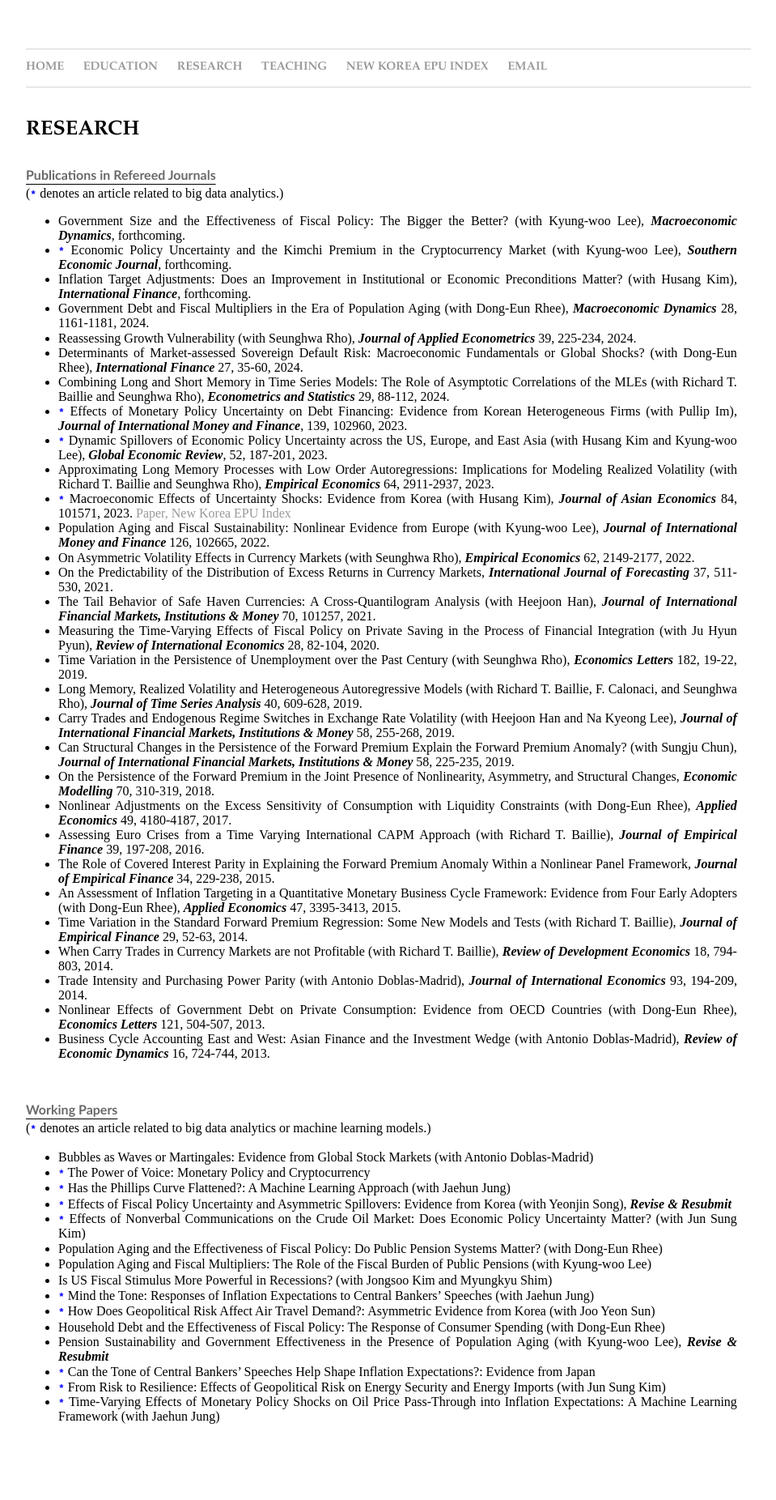
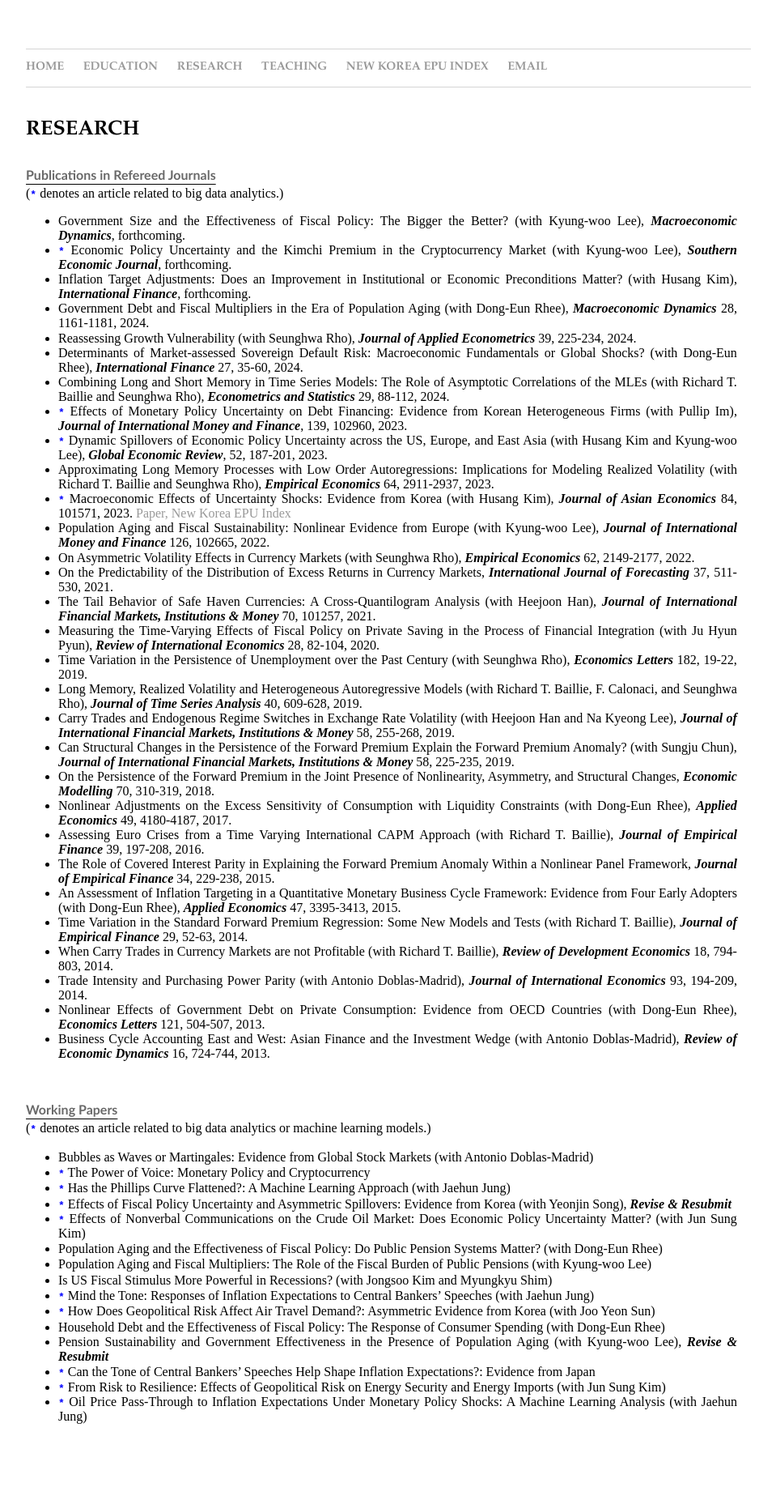
Before and after one commit to dooyeoncho/dooyeoncho.github.io, a Jekyll site: the page built from pages/research.html, in a window 1280 px wide. Shown: the whole page at 81% size, without its empty margins (160-1119 px from the left). Built offline with Jekyll 4.4.1, drawn with Linux system fonts in a browser that asks for light colours.

Commit message:
Update research.html

```diff
--- a/pages/research.html
+++ b/pages/research.html
@@ -74,6 +74,6 @@ span {
 		<span><li>Pension Sustainability and Government Effectiveness in the Presence of Population Aging (with Kyung-woo Lee), <em property="italic"><b>Revise & Resubmit</b></em></li></span>
 		<span><li><code style="color : blue"><b>*</b></code> Can the Tone of Central Bankers’ Speeches Help Shape Inflation Expectations?: Evidence from Japan</li></span>
 		<span><li><code style="color : blue"><b>*</b></code> From Risk to Resilience: Effects of Geopolitical Risk on Energy Security and Energy Imports (with Jun Sung Kim)</li></span>
-		<span><li><code style="color : blue"><b>*</b></code> Time-Varying Effects of Monetary Policy Shocks on Oil Price Pass-Through into Inflation Expectations: A Machine Learning Framework (with Jaehun Jung)</li></span>
+		<span><li><code style="color : blue"><b>*</b></code> Oil Price Pass-Through to Inflation Expectations Under Monetary Policy Shocks: A Machine Learning Analysis (with Jaehun Jung)</li></span>
 	</ul>
 </div>&nbsp;&nbsp;&nbsp;&nbsp;&nbsp;&nbsp;
```
